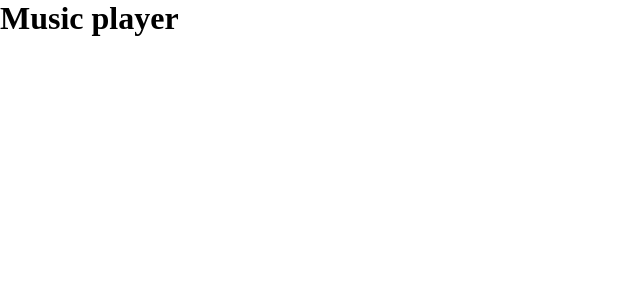
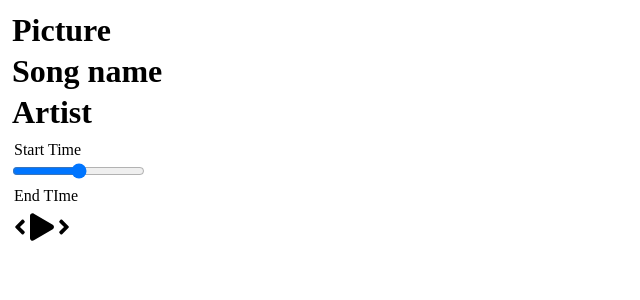
Before and after one commit to matijasain/echoes-music-app, a React (Create React App) app: page / in a window 1280 px wide. Shown: the top 300 px of the page, without its empty margins (0-640 px from the left). Built offline with nearby package versions, Linux system fonts and the light colour scheme; the HTML template or start-up script is replaced by a standard one.

Commit message:
initial components | player icons

```diff
--- a/package.json
+++ b/package.json
@@ -3,6 +3,9 @@
   "version": "0.1.0",
   "private": true,
   "dependencies": {
+    "@fortawesome/fontawesome-svg-core": "^1.2.34",
+    "@fortawesome/free-solid-svg-icons": "^5.15.2",
+    "@fortawesome/react-fontawesome": "^0.1.14",
     "@testing-library/jest-dom": "^5.11.9",
     "@testing-library/react": "^11.2.3",
     "@testing-library/user-event": "^12.6.2",
--- a/src/App.js
+++ b/src/App.js
@@ -1,9 +1,14 @@
-import './styles/app.scss';
+
+import "./styles/app.scss";
+import Song from "./components/Song";
+import Player from "./components/Player";
+
 
 function App() {
   return (
     <div className="App">
-      <h1>Music player</h1>
+      <Song />
+      <Player />
     </div>
   );
 }
--- /dev/null
+++ b/src/components/Player.js
@@ -0,0 +1,22 @@
+import React from "react";
+import {FontAwesomeIcon} from "@fortawesome/react-fontawesome";
+import {faPlay ,faAngleLeft, faAngleRight} from "@fortawesome/free-solid-svg-icons"
+
+const Player = () => {
+  return (
+    <div className="player">
+      <div className="time-control">
+        <p>Start Time</p>
+        <input type="range" />
+        <p>End TIme</p>
+      </div>
+      <div className="play-control">
+        <FontAwesomeIcon className="skip-back" size="2x" icon={faAngleLeft}/>
+        <FontAwesomeIcon className="play" size="2x" icon={faPlay}/>
+        <FontAwesomeIcon className="skip-forward" size="2x" icon={faAngleRight}/>
+      </div>
+    </div>
+  );
+};
+
+export default Player;
--- /dev/null
+++ b/src/components/Song.js
@@ -0,0 +1,13 @@
+import React from "react"
+
+const Song = () => {
+  return (
+    <div className="song-container">
+      <h1>Picture</h1>
+      <h1>Song name</h1>
+      <h1>Artist</h1>
+    </div>
+  )
+}
+
+export default Song
--- a/src/styles/app.scss
+++ b/src/styles/app.scss
@@ -1,5 +1,5 @@
 * {
   box-sizing: border-box;
   margin: 0;
-  padding: 0;
+  padding: 2px;
 }
```
Also changed, not shown: 2 other files (tests, documents, lock files or other folders).
